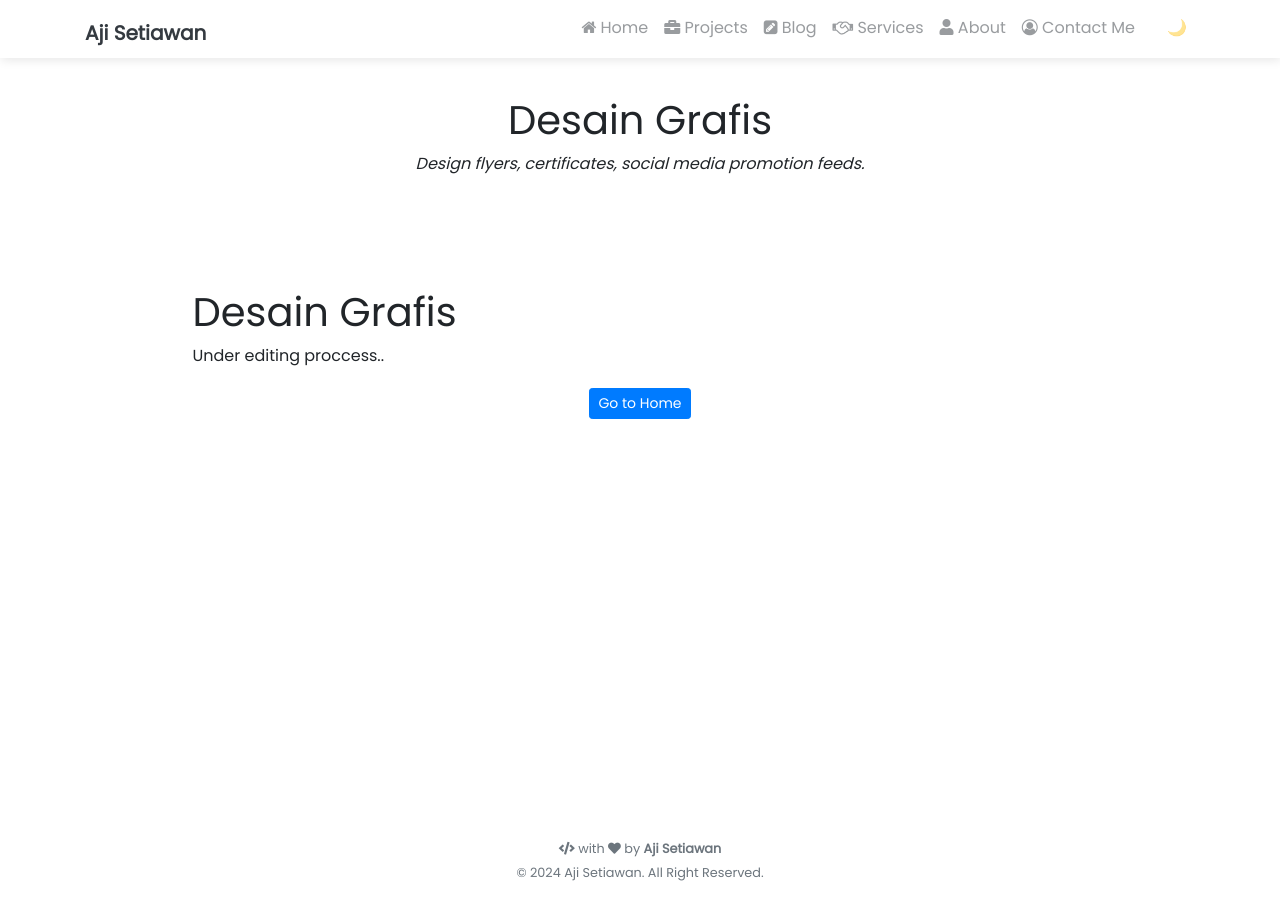
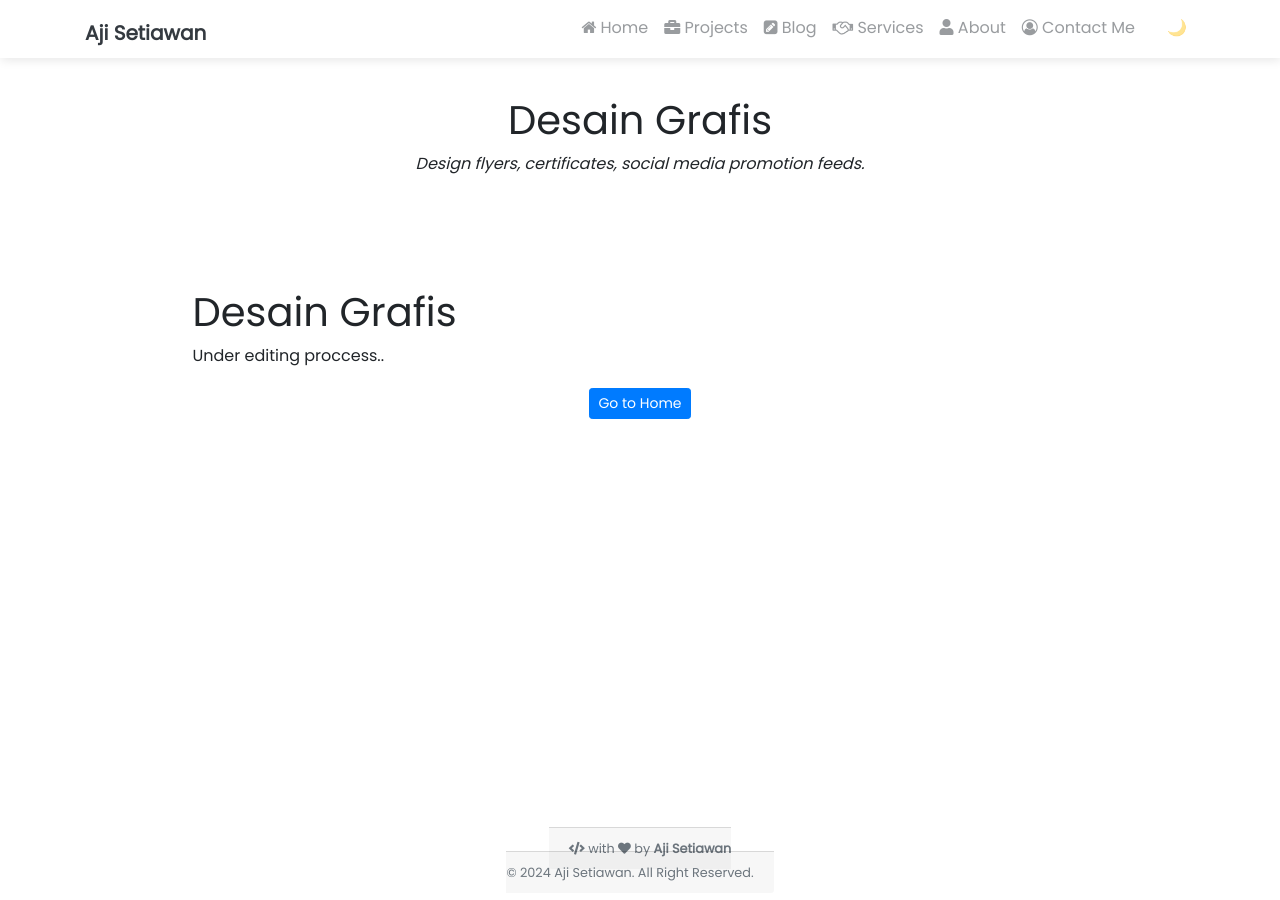
Before and after one commit to ajisetiawan716/ajisetiawan716.github.io, a Jekyll site: the page built from _service/Desain Grafis.md, in a window 1280 px wide. Built offline with Jekyll 4.4.1, drawn with Linux system fonts in a browser that asks for light colours; nearby versions of some CDN libraries; comment, search, counter and statistics services are not loaded.

Commit message:
Update footer.html

```diff
--- a/_includes/footer.html
+++ b/_includes/footer.html
@@ -1,6 +1,6 @@
 <footer class="mt-auto py-3 text-center">
 
-  <small class="text-muted mb-2">
+  <small class="text-muted mb-2 card-footer">
     <i class="fas fa-code"></i> with <i class="fas fa-heart"></i>
     by <strong>{{ site.author.name }}</strong><br>
     &copy; {{ site.time | date: '%Y' }} {{ site.name | default: site.title }}. All Right Reserved.
```
